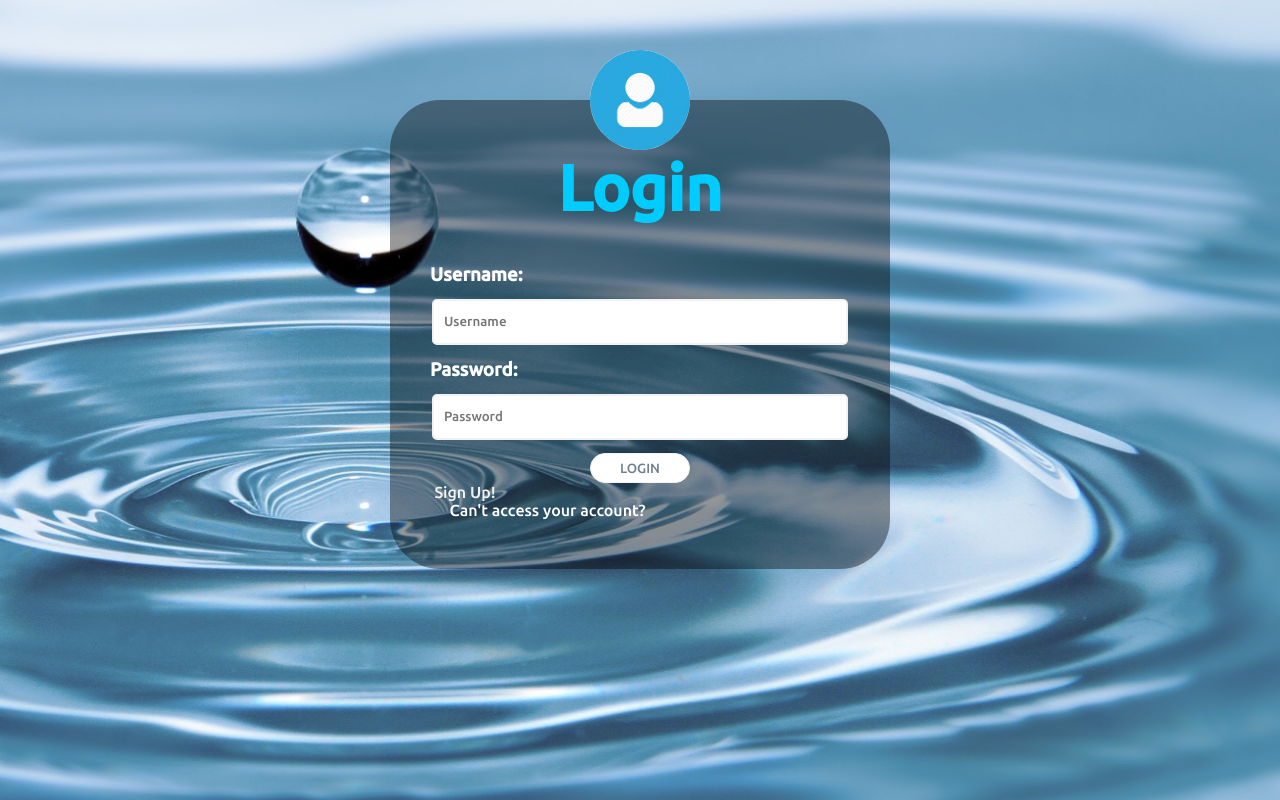
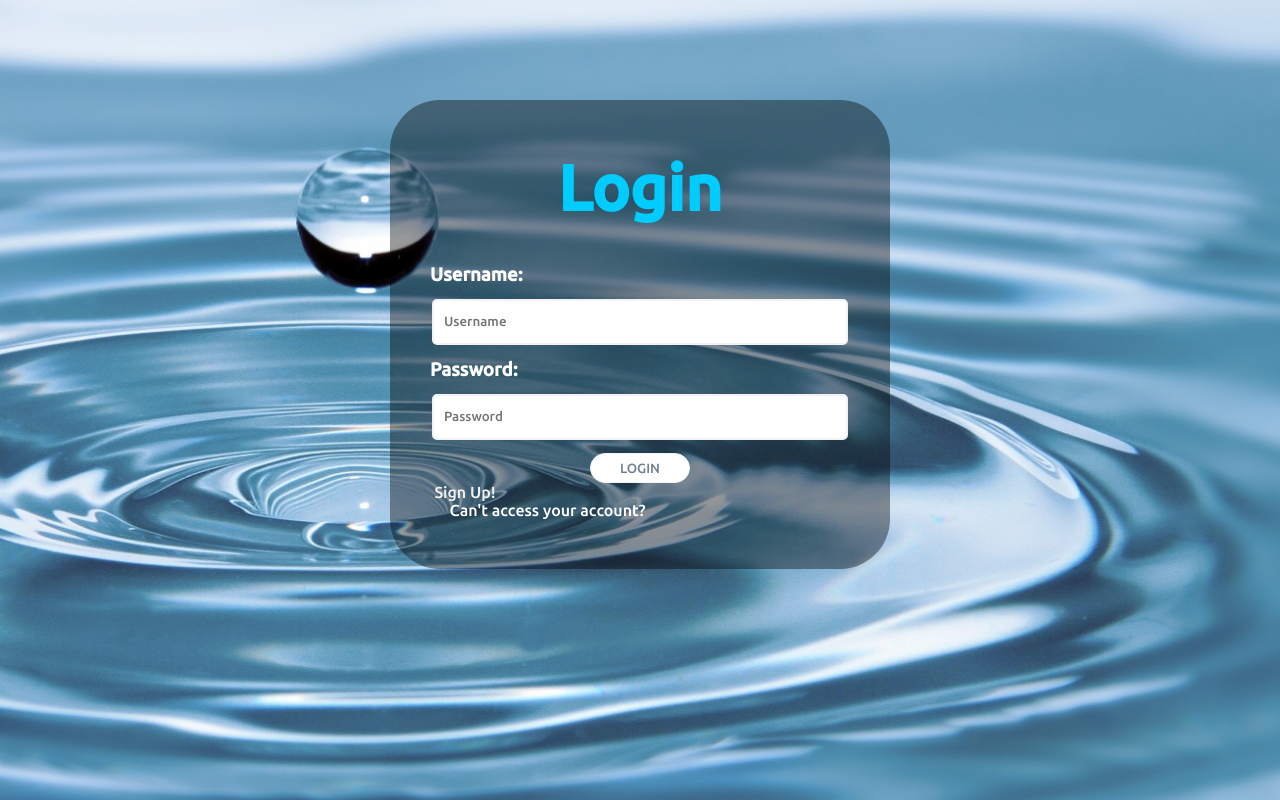
Before and after one commit to tharunnayak14/tharunnayak14.github.io, a plain HTML site: page tharun.html in a window 1280 px wide. Drawn offline with Linux system fonts and the light colour scheme.

Commit message:
Update tharun.html

```diff
--- a/tharun.html
+++ b/tharun.html
@@ -17,7 +17,6 @@
 
 <body>
 <div class="login">
-        <img src="images.jpg" class="avatar">
   <div class="login-header">
     <h1>Login</h1>
   </div>
```
